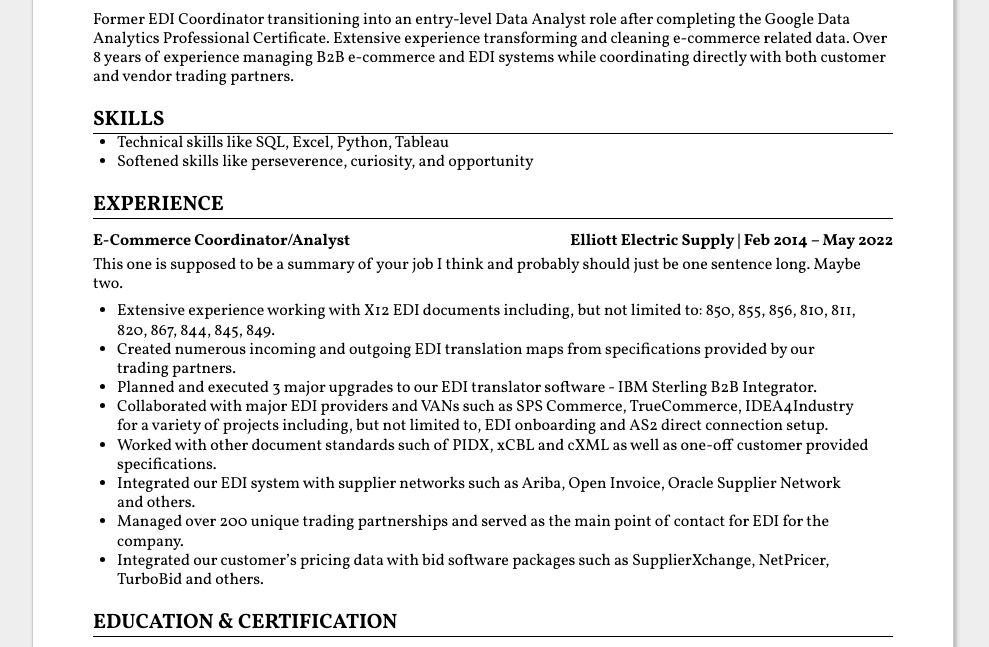
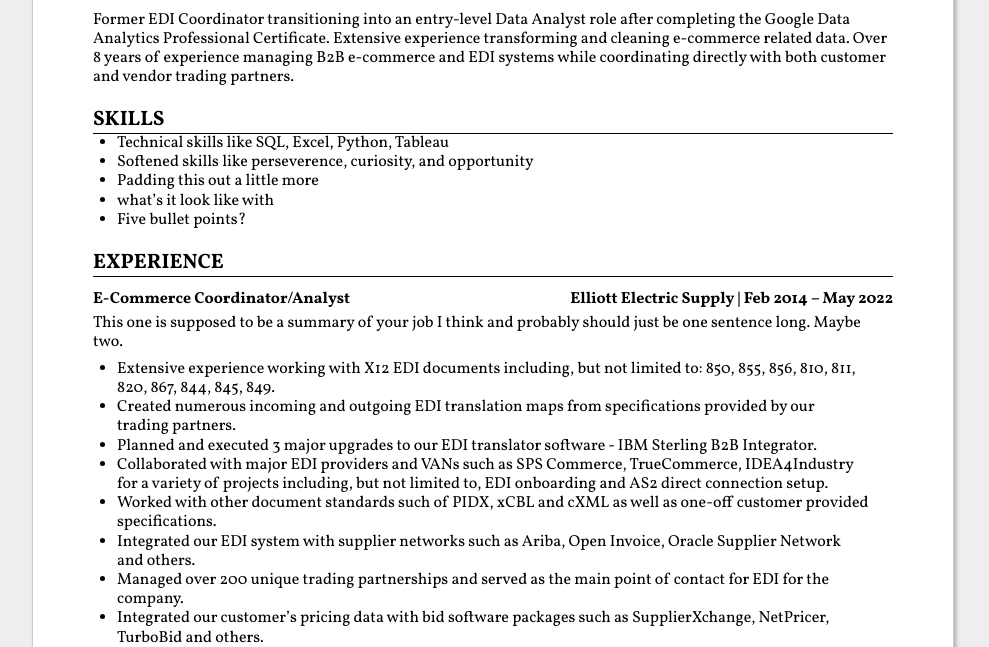
Before and after one commit to davidRortego/web-resume, a plain HTML site: page index.html in a window 1280 px wide. Shown: the part 144-791 px from the top of the page, without its empty margins (147-1136 px from the left). Drawn offline with Linux system fonts and the light colour scheme.

Commit message:
pad out skills

```diff
--- a/index.html
+++ b/index.html
@@ -142,6 +142,9 @@ is intended to be used for a short summary. -->
 <ul>
 <li>Technical skills like SQL, Excel, Python, Tableau</li>
 <li>Softened skills like perseverence, curiosity, and opportunity</li>
+<li>Padding this out a little more</li>
+<li>what&rsquo;s it look like with</li>
+<li>Five bullet points?</li>
 </ul>
 <h2>Experience</h2>
 <!-- You have to wrap the "left" and "right" half of these headings in spans by
```
Also changed, not shown: resume.html (+3 -0 lines), 2 other files.
